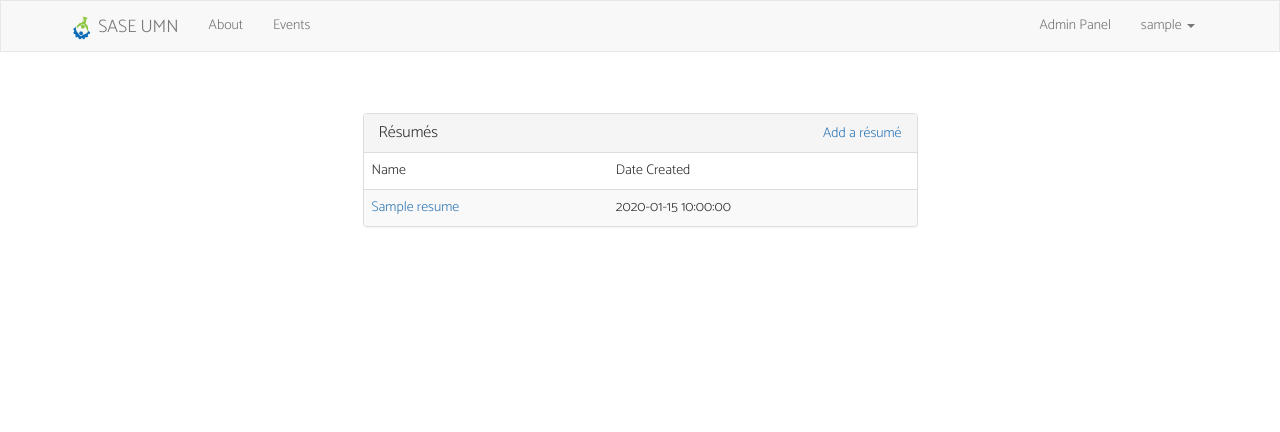
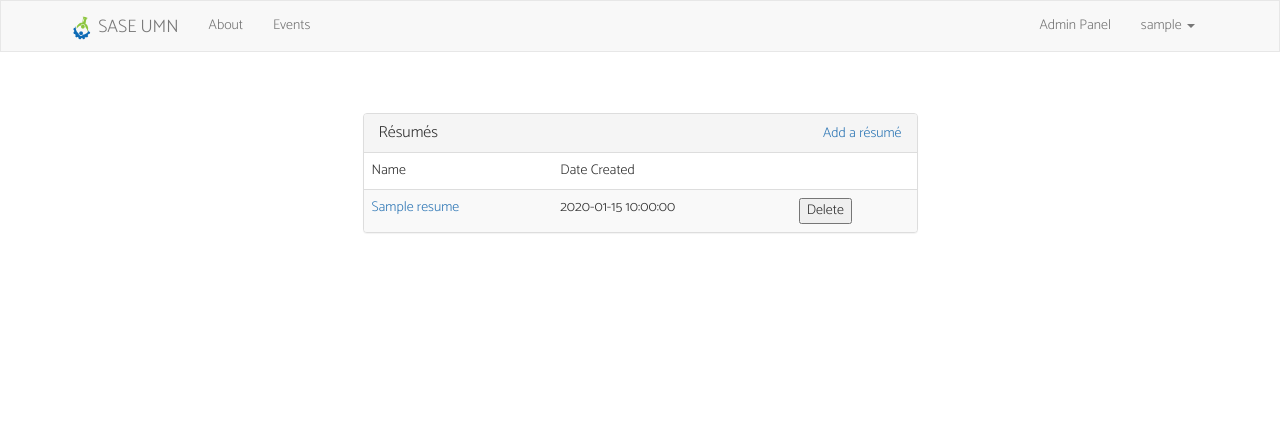
Before and after one commit to saseumn/website, a Flask app: page /users/resumes in a window 1280 px wide. Shown: the top 432 px of the page. Run offline with Flask 2, Linux system fonts and the light colour scheme; a user stored in the database is signed in; tables that the repository leaves empty hold one stand-in row (values such as "Sample post"); some libraries are stand-ins or nearby versions.

Commit message:
Added resume deletion functionality

```diff
--- a/saseumn/templates/users/resumes/index.html
+++ b/saseumn/templates/users/resumes/index.html
@@ -33,6 +33,11 @@
                                             <a href="{{ url_for('users.resumes', id=resume.id) }}" target="_blank">{{ resume.name }}</a>
                                         </td>
                                         <td><span data-livestamp="{{ resume.date_created | to_timestamp }}">{{ resume.date_created }}</span></td>
+					<td>
+					    <form method="post">
+			                        <button type="submit" name="delete" value="{{resume.id}}">Delete</button>
+					    </form>
+					</td>
                                     </tr>
                                     {% endfor %}
                                 </tbody>
```
